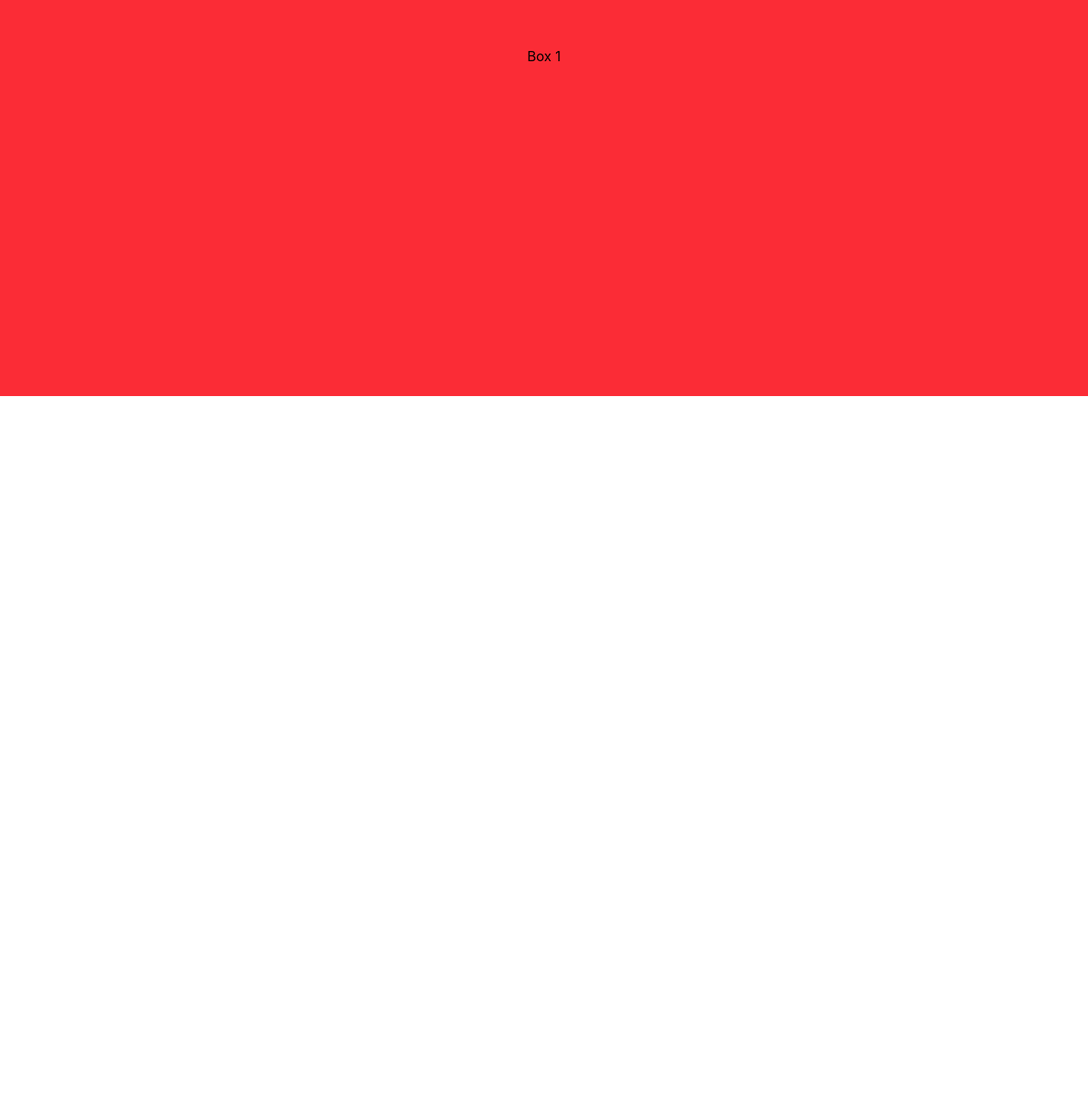
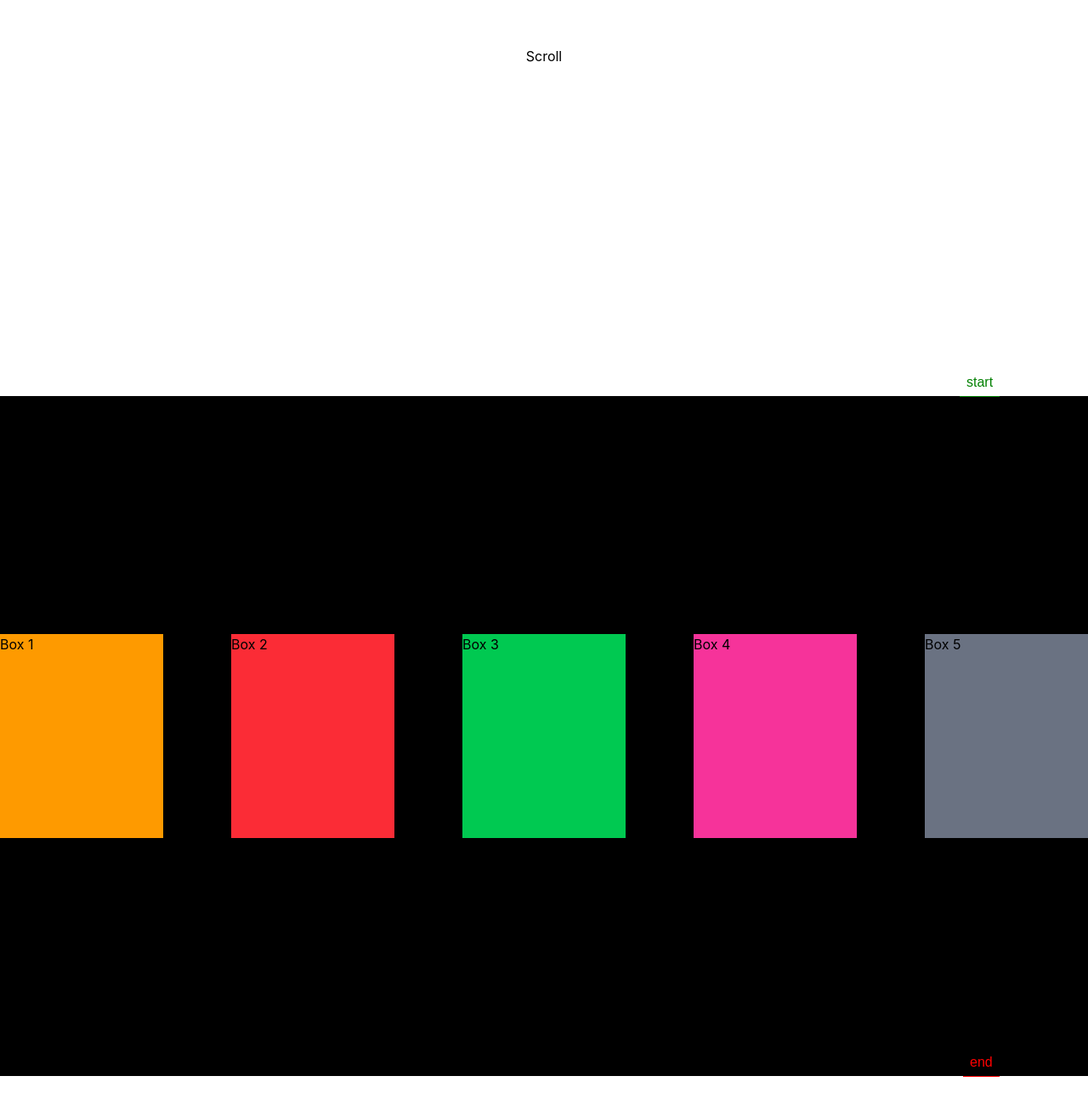
Before and after one commit to farhad1217/Practising_GSAP, a React (Vite) app: page / in a window 1280 px wide. Shown: the part 334-1640 px from the top of the page at 85% size. Before the commit the page ends 800 px from the top, so only its background shows below. Built offline with nearby package versions, Linux system fonts and the light colour scheme.

Commit message:
single horizontal snap

```diff
--- a/src/App.jsx
+++ b/src/App.jsx
@@ -1,5 +1,6 @@
 import './App.css'
-import StickyAnimation from './components/sticky_animation'
+import SectionScrollSnap from './components/section_scroll_snap'
+// import StickyAnimation from './components/sticky_animation'
 // import HorizontalAnimation from './components/horizontal_animation'
 // import ScrollAnimation2 from './components/scroll_animation2'
 // import ScrollAnimation1 from './components/scroll_animation'
@@ -13,8 +14,9 @@ function App() {
     <Gsap_scrollTigger />
     <ScrollAnimation1 />
     <ScrollAnimation2 />
-    <HorizontalAnimation />*/}
-    <StickyAnimation />
+    <HorizontalAnimation />
+    <StickyAnimation />*/}
+    <SectionScrollSnap />
   </>
 
 }
--- /dev/null
+++ b/src/components/section_scroll_snap.jsx
@@ -0,0 +1,50 @@
+import gsap from "gsap"
+import { useGSAP } from "@gsap/react"
+import ScrollTrigger from "gsap/ScrollTrigger"
+
+gsap.registerPlugin(ScrollTrigger)
+
+export default function SectionScrollSnap(){
+
+    useGSAP(()=>{
+        const box = gsap.utils.toArray(".animation > div")
+        const tl = gsap.timeline({
+            ease: "none",
+            scrollTrigger: {
+                trigger: ".screen2",
+                start: "top top",
+                end: "bottom top",
+                pin: true,
+                scrub: true,
+                markers: true,
+                snap: {
+                    snapTo: "labels",
+                    duration: 0.1,
+                    ease: "none",
+                    delay: 0
+                }
+            }
+        })
+        tl.addLabel("box0")
+        box.forEach((item, i)=>{
+            tl.to(item, {x: -item.getBoundingClientRect().left})
+            .addLabel(`box${i+1}`)
+        }
+        )
+    })
+
+    return <>
+        <div className="screen1 w-full h-screen flex justify-center items-center">
+            <div className="boxref">Scroll </div>
+        </div>
+        <div className="screen2 w-full h-screen bg-black">
+            <div className="animation w-full h-screen flex justify-center items-center gap-20">
+                <div className="box1 w-60 h-60 bg-amber-500 relative">Box 1</div>
+                <div className="box2 w-60 h-60 bg-red-500 relative">Box 2</div>
+                <div className="box3 w-60 h-60 bg-green-500 relative">Box 3</div>
+                <div className="box4 w-60 h-60 bg-pink-500 relative">Box 4</div>
+                <div className="box5 w-60 h-60 bg-gray-500 relative">Box 5</div>
+            </div>
+        </div>
+    </>
+}
```
